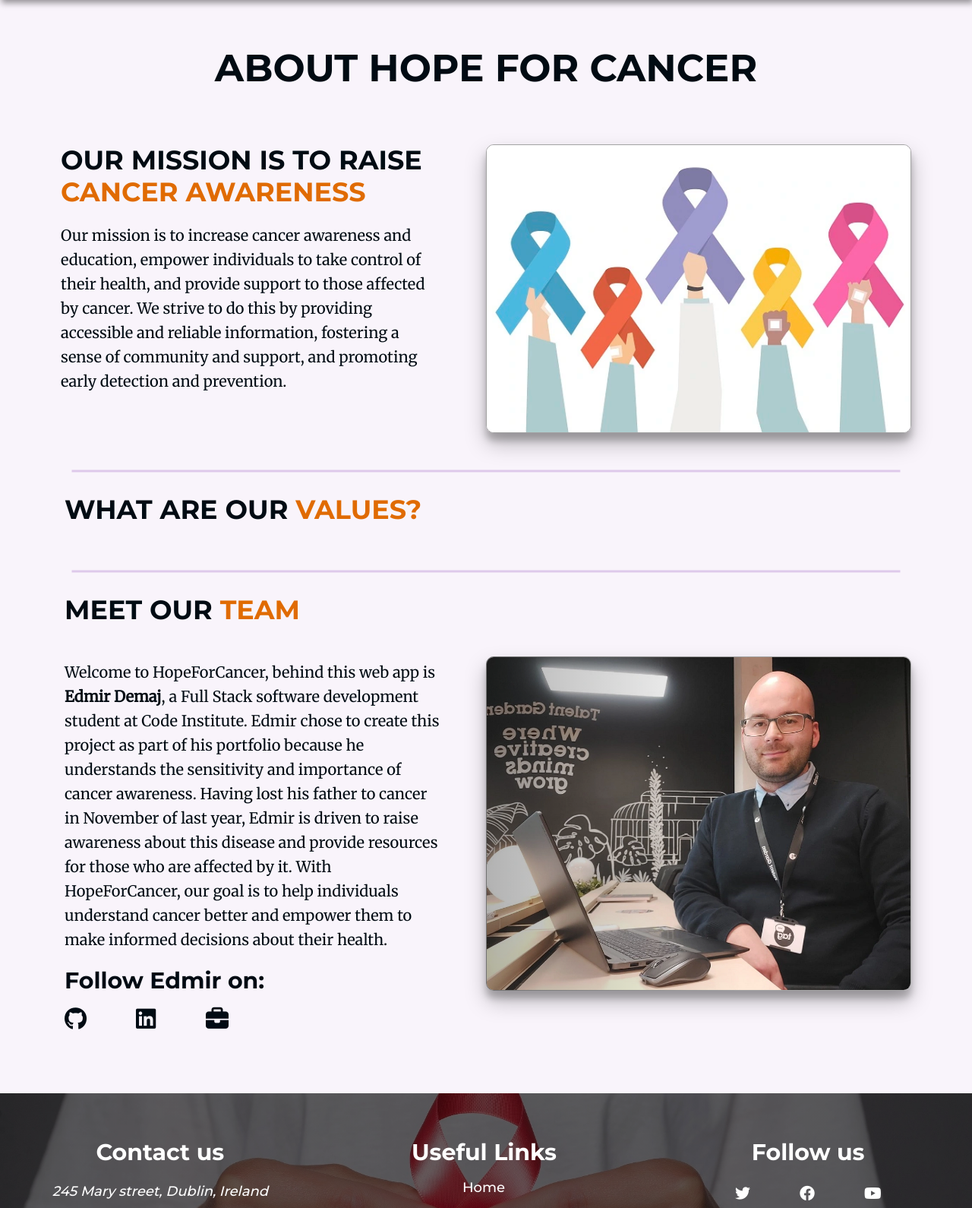
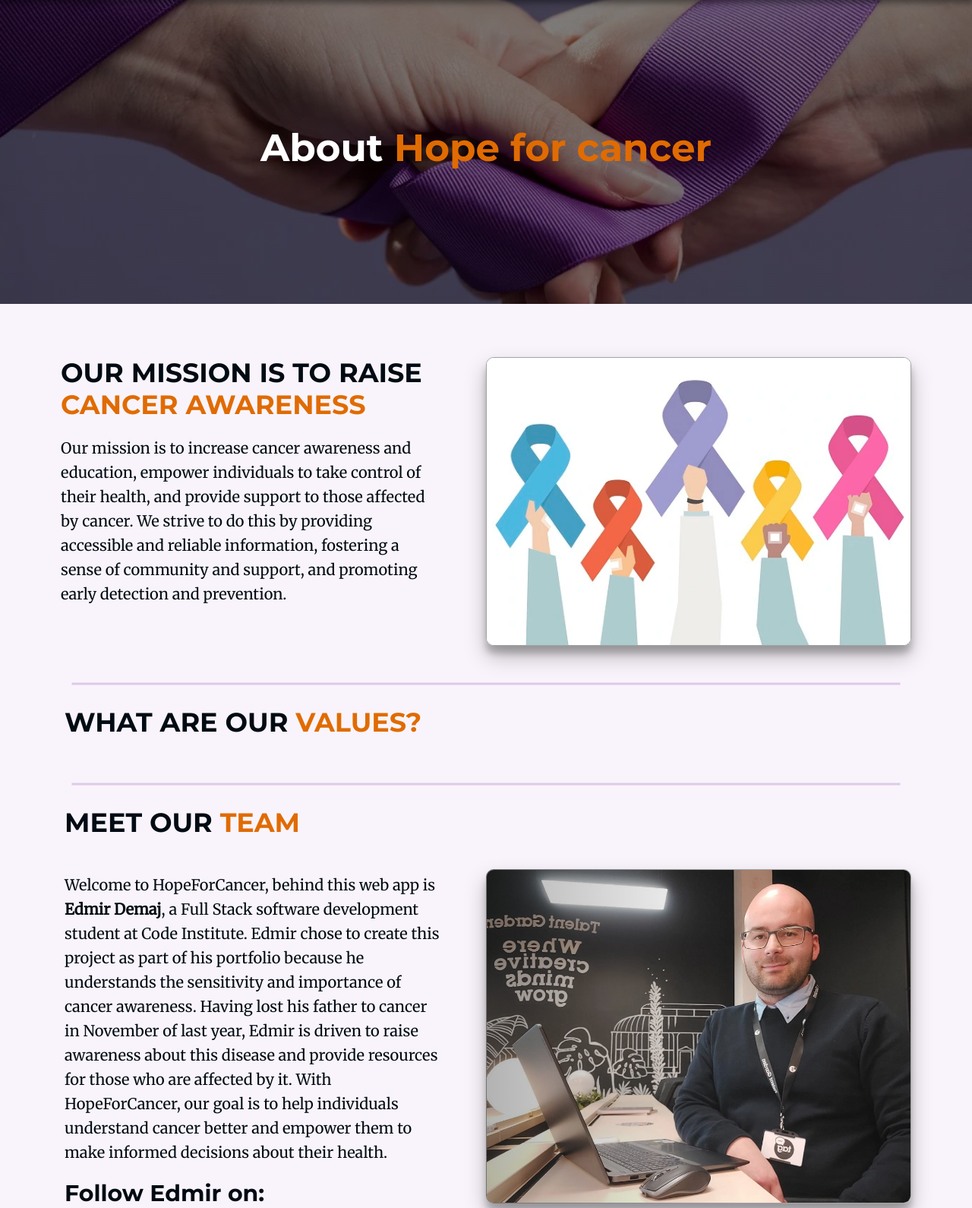
Before and after one commit to Edmir-Demaj/HopeForCancer, a Django app: page /about/ in a window 1280 px wide. Shown: the part 110-1700 px from the top of the page at 76% size. Run offline with Django 3.2, Linux system fonts and the light colour scheme; data that the repository does not hold is empty; some libraries are stand-ins or nearby versions.

Commit message:
Add: a hero-section image to about pg

```diff
--- a/other_pages/templates/other_pages/about.html
+++ b/other_pages/templates/other_pages/about.html
@@ -3,13 +3,16 @@
 {% load static %}
 {% block content %}
 
+<!-- Hero section about page start -->
+<section id="about-hero-section" class="text-center d-flex flex-column align-items-center justify-content-center mb-5">
+  <h1 class="fw-bold text-white mx-2">
+    About <span class="orange-text"> Hope for cancer</span>
+  </h1>
+</section>
+<!-- Hero section about page end -->
+
 <!-- Our mission section start -->
 <section>
-  <div class="div">
-    <h1 class="fw-bold text-center my-5">
-      ABOUT HOPE FOR CANCER
-    </h1>
-  </div>
   <div class="container">
     <div class="row card-info p-2 mb-2">
       <div class="col-12 col-lg-6 p-0 pe-lg-5 mb-3">
--- a/static/css/style.css
+++ b/static/css/style.css
@@ -284,6 +284,14 @@ h2 {
 }
 
 /* --------------------------------------------------- About us page style */
+#about-hero-section {
+    height: 400px;
+    width: 100%;
+    background: linear-gradient(rgba(0, 0, 0, 0.5), rgba(0, 0, 0, 0.5)),
+        url(../images/about_page/about_hero_image.webp) center center/ cover no-repeat;
+    position: relative;
+}
+
 #about-hr {
     border: none;
     width: 85%;
```
Also changed, not shown: static/images/about_page/about_hero_image.webp (added).
